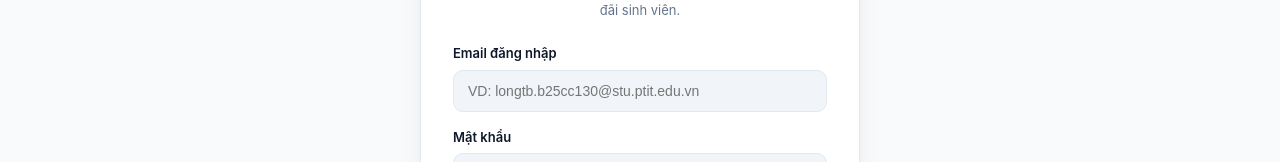
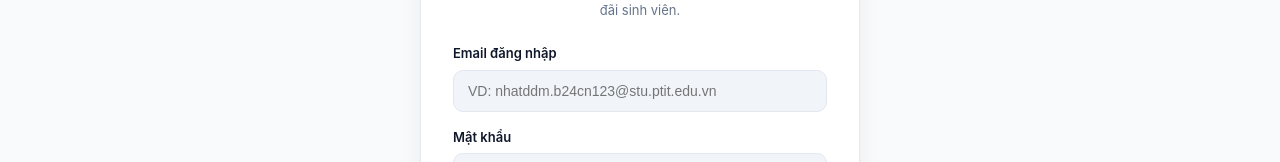
Before and after one commit to Nhatdoo9ii/03_LTW_CuoiKy, a React (Vite) app in the folder client/: page /login in a window 1280 px wide. Shown: the part 278-440 px from the top of the page. Built offline with nearby package versions, Linux system fonts and the light colour scheme.

Commit message:
fix: Đổi tài khoản demo khớp với tài khoản demo trên database

```diff
--- a/client/src/pages/public/LoginPage.jsx
+++ b/client/src/pages/public/LoginPage.jsx
@@ -113,7 +113,7 @@ const LoginPage = () => {
               name="email"
               value={formData.email}
               onChange={handleChange}
-              placeholder="VD: longtb.b25cc130@stu.ptit.edu.vn"
+              placeholder="VD: nhatddm.b24cn123@stu.ptit.edu.vn"
               className={`${styles.input} ${errors.email ? styles.inputError : ''}`}
             />
             {errors.email && <span className={styles.errorText}>{errors.email}</span>}
@@ -159,7 +159,7 @@ const LoginPage = () => {
           <div className={styles.demoActions}>
             <button
               type="button"
-              onClick={() => fillDemoAccount('longtb.b25cc130@stu.ptit.edu.vn')}
+              onClick={() => fillDemoAccount('nhatddm.b24cn123@stu.ptit.edu.vn')}
               className={styles.demoBtn}
             >
               Sinh viên PTIT
```
